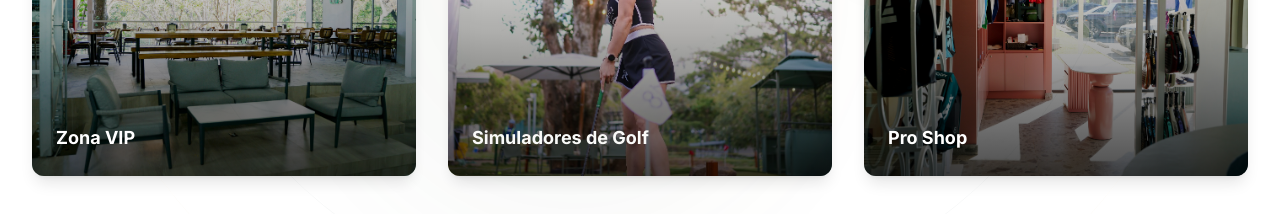
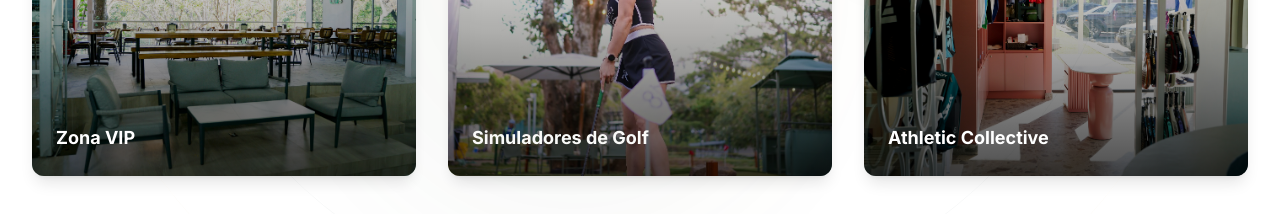
Before and after one commit to manupor/reserva-club, a React (Vite) app: page / in a window 1280 px wide. Shown: the part 1540-1754 px from the top of the page. Built offline with nearby package versions, Linux system fonts and the light colour scheme.

Commit message:
Change Pro Shop to Athletic Collective in home services

```diff
--- a/src/components/Hero.jsx
+++ b/src/components/Hero.jsx
@@ -112,7 +112,7 @@ const Hero = ({ scrollY }) => {
       image: '/MINI GOLF.jpeg',
     },
     {
-      title: 'Pro Shop',
+      title: 'Athletic Collective',
       image: '/tienda.jpg',
     },
   ]
```
